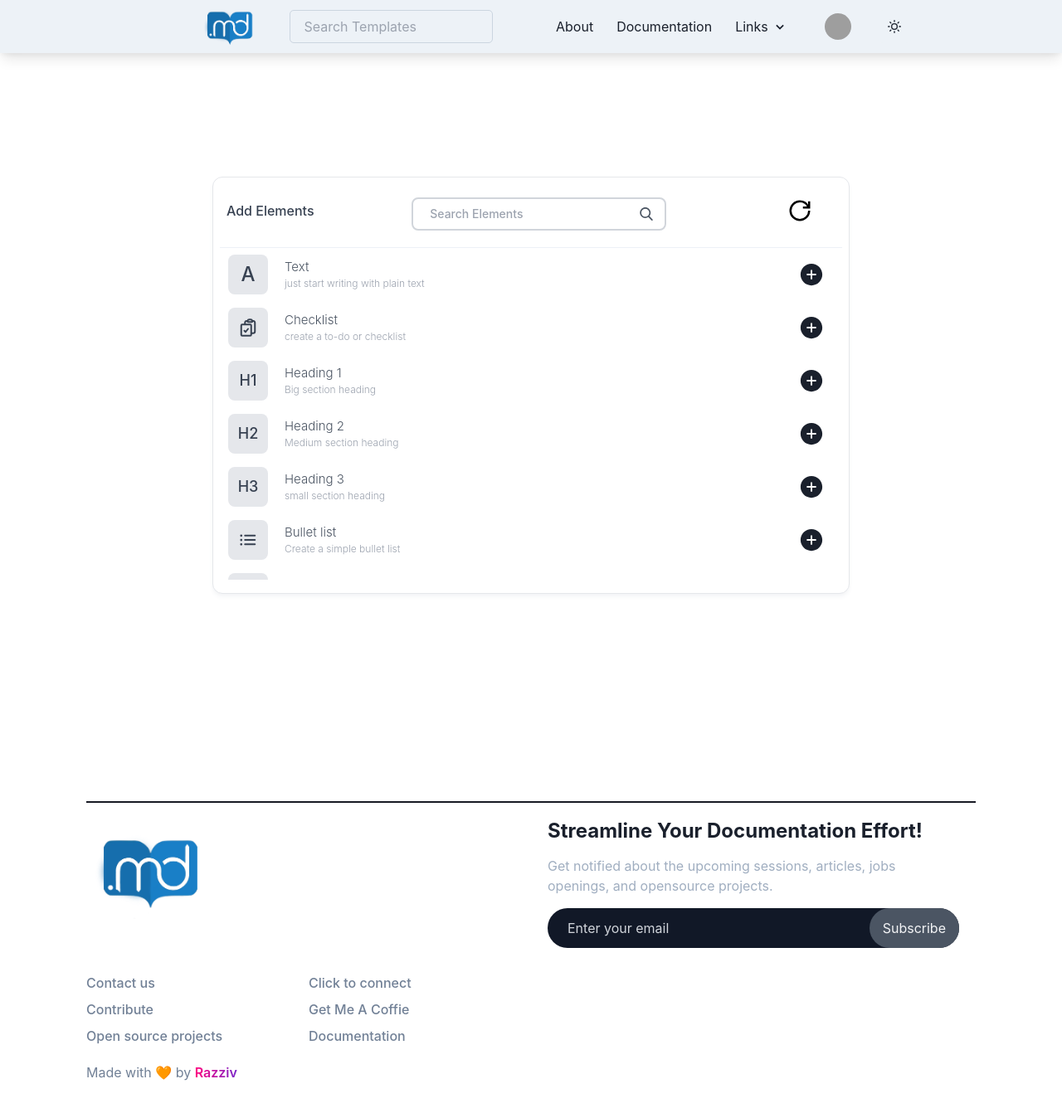
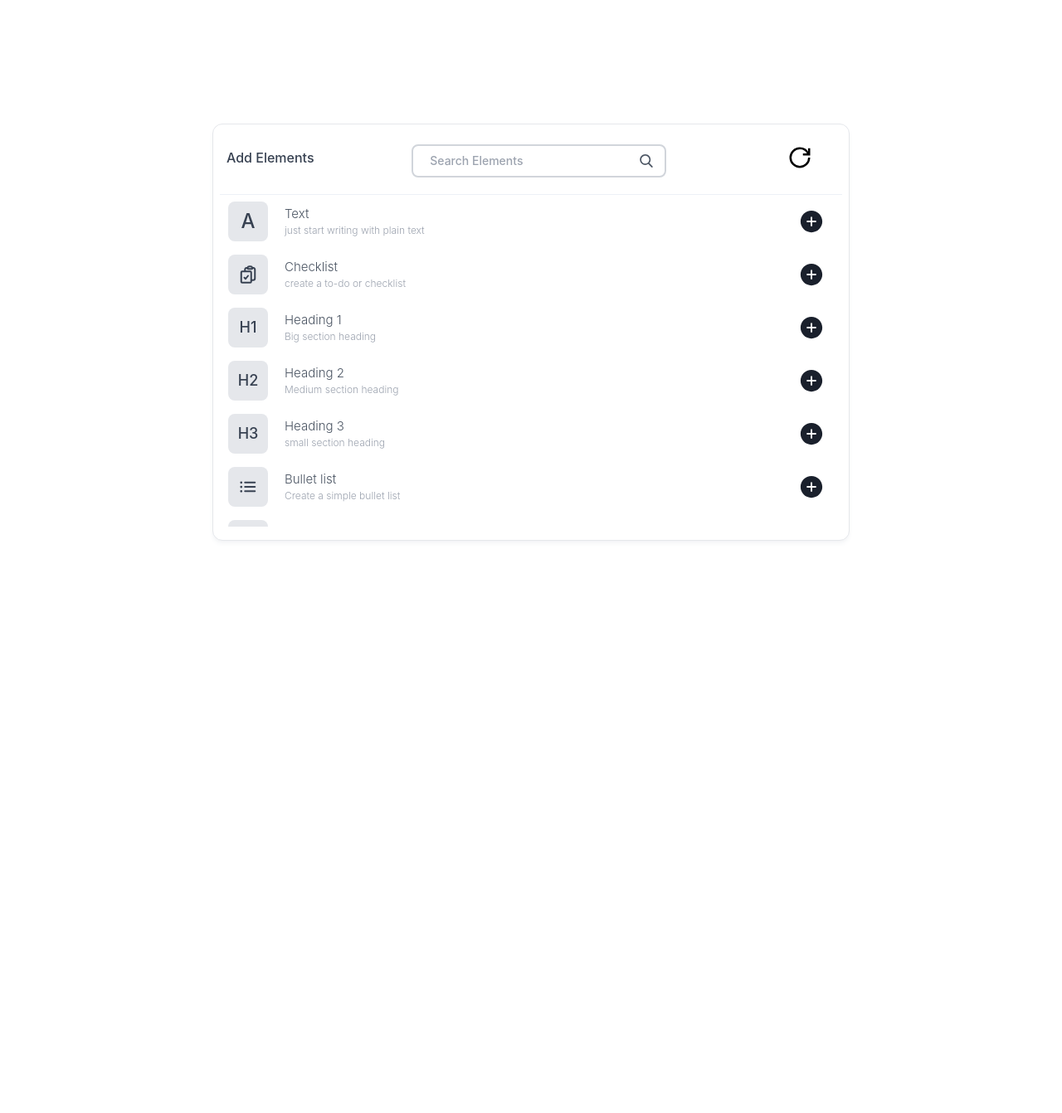
Before and after one commit to razzivofficial/ReadMeMaker, a React (Create React App) app in the folder frontend/: page / in a window 1280 px wide. Shown: the top 1342 px of the page at 83% size. After the commit the page ends 800 px from the top, so only its background shows below. Built offline with nearby package versions, Linux system fonts and the light colour scheme; grey boxes are pictures that could not be loaded.

Commit message:
Routing-started-1

```diff
--- a/frontend/package.json
+++ b/frontend/package.json
@@ -11,10 +11,14 @@
     "@testing-library/react": "^13.4.0",
     "@testing-library/user-event": "^13.5.0",
     "framer-motion": "^10.16.4",
+    "localforage": "^1.10.0",
+    "match-sorter": "^6.3.1",
     "react": "^18.2.0",
     "react-dom": "^18.2.0",
     "react-icons": "^4.11.0",
+    "react-router-dom": "^6.16.0",
     "react-scripts": "5.0.1",
+    "sort-by": "^1.2.0",
     "web-vitals": "^2.1.4"
   },
   "scripts": {
@@ -42,7 +46,6 @@
     ]
   },
   "devDependencies": {
-    "react-router-dom": "^6.16.0",
     "tailwindcss": "^3.3.3"
   }
 }
--- a/frontend/src/App.js
+++ b/frontend/src/App.js
@@ -1,15 +1,8 @@
 import HomePage from "./Pages/HomePage/HomePage";
-import Navbar from "./Components/Navbar/Navbar";
-import Footer from "./Components/Footer/Footer";
-
-
 function App() {
   return (
     <>
-      <Navbar />
       <HomePage />
-
-      <Footer />
     </>
   );
 }
```
Also changed, not shown: 2 other files (tests, documents, lock files or other folders).
